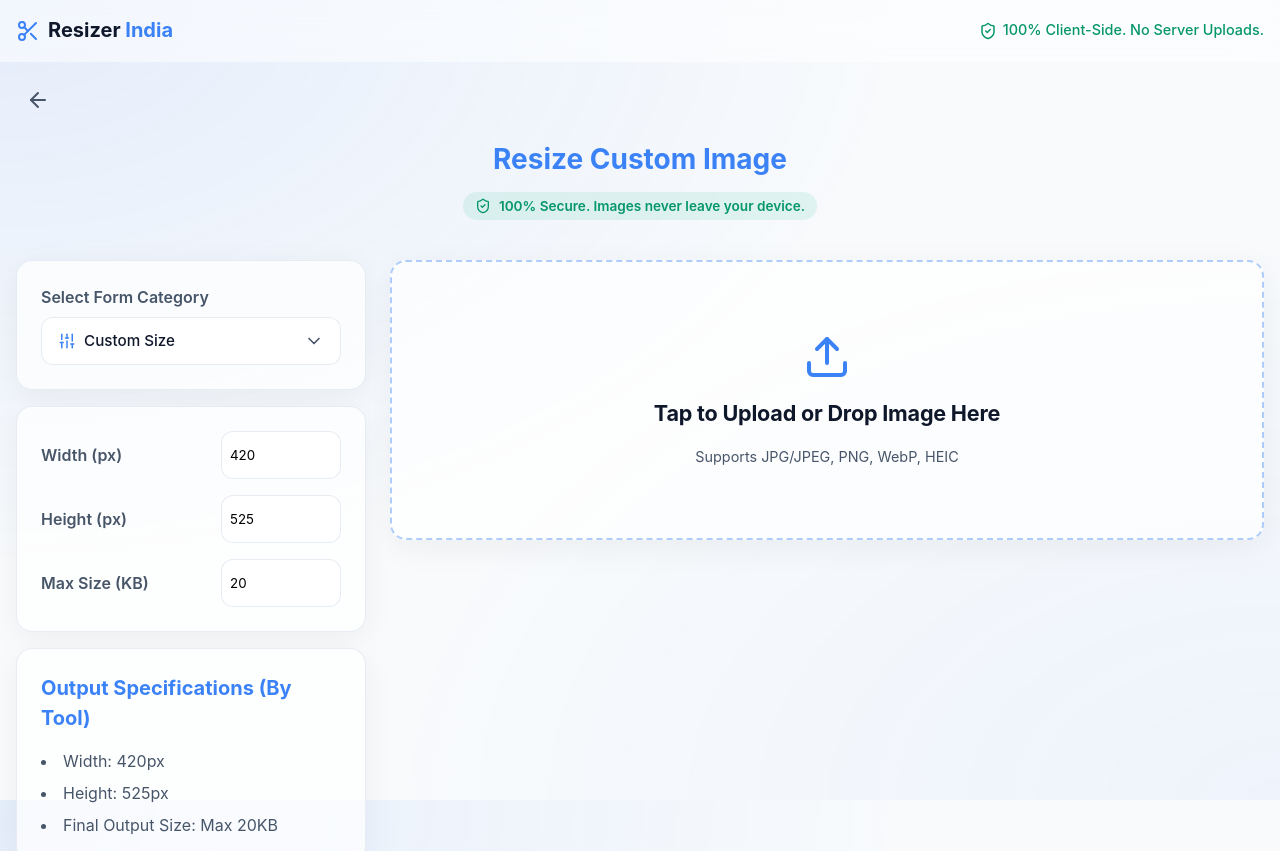
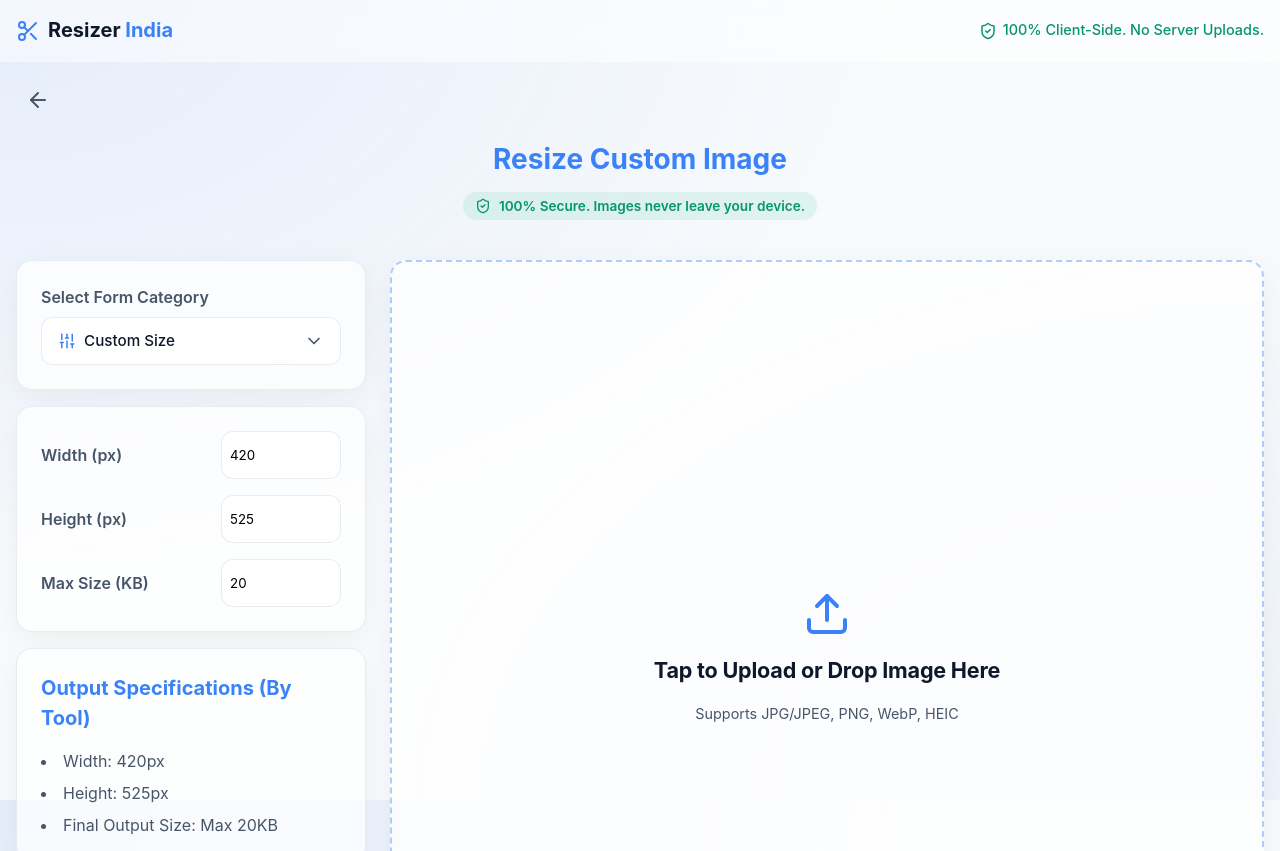
Before and after one commit to TechyNisarg/resizer-india, a React (Vite) app: page /custom-resizer in a window 1280 px wide. Shown: the top 851 px of the page. Built offline with nearby package versions, Linux system fonts and the light colour scheme; a web font is replaced by a local one.

Commit message:
fix: layout matches sidebar

```diff
--- a/src/pages/Home.tsx
+++ b/src/pages/Home.tsx
@@ -249,9 +249,11 @@ export const Home: React.FC = () => {
           {error && <div className="error-toast">{error}</div>}
         </div>
 
-        <div className="main-content">
+        <div className="main-content" style={{ display: 'flex', flexDirection: 'column', gap: '1.5rem', height: '100%' }}>
           {!sourceImage ? (
-            <Dropzone onImageLoad={loadImage} isProcessing={isProcessing} />
+            <div style={{ flex: 1, display: 'flex' }}>
+              <Dropzone onImageLoad={loadImage} isProcessing={isProcessing} />
+            </div>
           ) : downloadObjectURL ? (
             <div className="card result-view" style={{ textAlign: 'center', padding: '3rem', display: 'flex', flexDirection: 'column', alignItems: 'center', justifyContent: 'center', minHeight: '400px' }}>
               <h2 style={{ color: '#10b981', fontSize: '2rem', marginBottom: '1rem' }}>Success! 🎉</h2>
```
